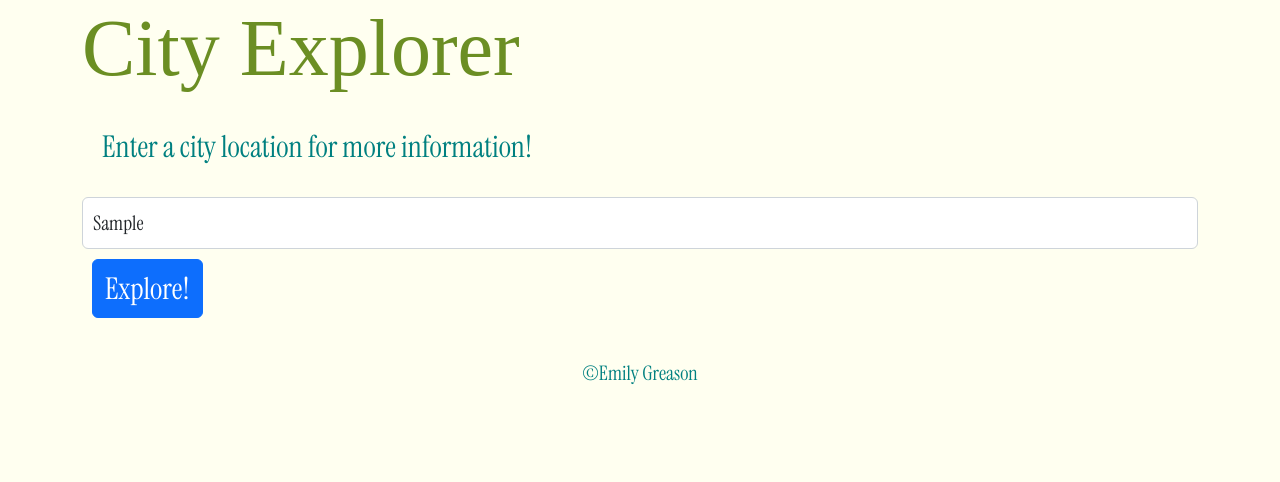
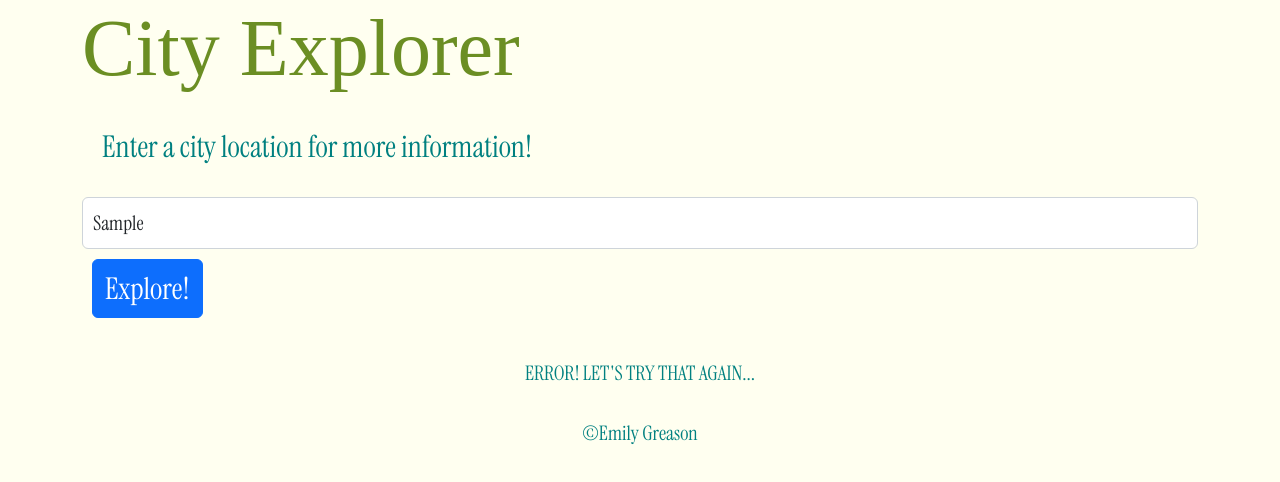
Before and after one commit to greasonek/city-explorer, a React (Create React App) app: page / in a window 1280 px wide. Both pictures are taken after typing "Sample" into the empty fields and a click on the button "Explore!". Shown: the top 482 px of the page. Built offline with nearby package versions, Linux system fonts and the light colour scheme; no server answers; a web font is replaced by a local one.

Commit message:
added error code

```diff
--- /dev/null
+++ b/src/Error.js
@@ -0,0 +1,12 @@
+import React from "react";
+
+
+class Error extends React.Component{
+  render(){
+    return(
+      <p>ERROR! LET'S TRY THAT AGAIN...</p>
+    )
+  }
+}
+
+export default Error;
--- a/src/Main.js
+++ b/src/Main.js
@@ -3,6 +3,7 @@ import { Button, Form, ListGroup } from "react-bootstrap";
 import LocationIQ from "./LocationIQ";
 import axios from "axios";
 import Map from "./Map";
+import Error from "./Error";
 
 class Main extends React.Component{
   constructor(props) {
@@ -13,6 +14,7 @@ class Main extends React.Component{
       cityName: '',
       lat: '',
       lon: '',
+      error: false
     }
   }
 
@@ -24,6 +26,7 @@ class Main extends React.Component{
 
   handleExplore = async (e) => {
     e.preventDefault();
+    try{
     let url = `https://us1.locationiq.com/v1/search?key=${process.env.REACT_APP_LOCATIONIQ_KEY}&q=${this.state.city}&format=json`
     const response = await axios.get(url);
     console.log(response.data[0]);
@@ -34,6 +37,8 @@ class Main extends React.Component{
       lon: response.data[0].lon,
     })
     }
+    catch{this.setState({error: true})};
+  }
 
   render() {
     return(
@@ -63,7 +68,11 @@ class Main extends React.Component{
         null
         }
       </Form>
-
+      {this.state.error &&
+      <>
+      <Error />
+      </>
+      }
     </>)
   }
 }
```
